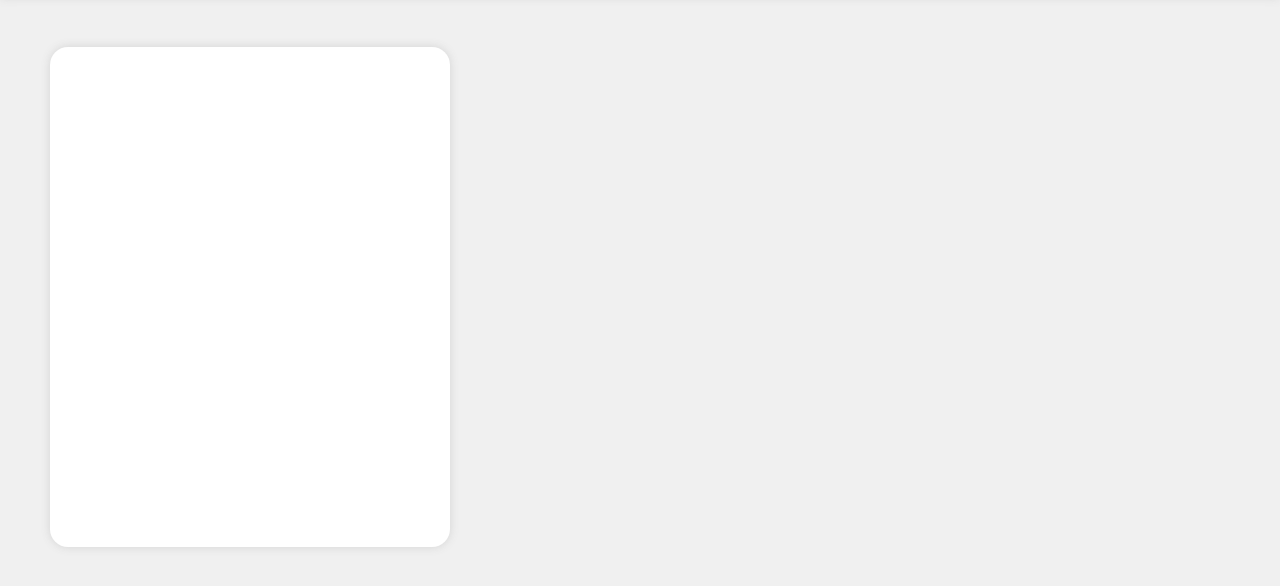
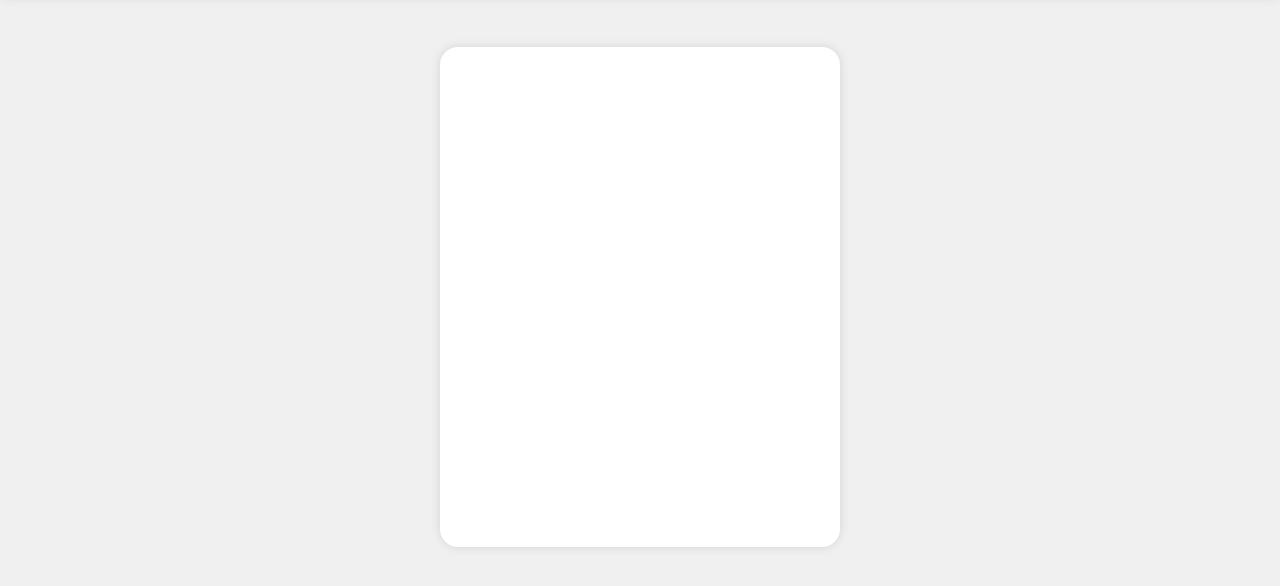
Before and after one commit to Rowan-Maynor/odin-to-do-list, a website built with webpack: page src/template.html in a window 1280 px wide. Shown: the part 120-706 px from the top of the page. Built offline with nearby package versions, Linux system fonts and the light colour scheme.

Commit message:
Style project-container

```diff
--- a/src/styles.css
+++ b/src/styles.css
@@ -10,6 +10,12 @@ body {
 
 .flex-container {
     display: flex;
+}
+
+#project-container {
+    justify-content: center;
+    gap: 20px;
+    flex-wrap: wrap;
 }
 
 .header {
```
